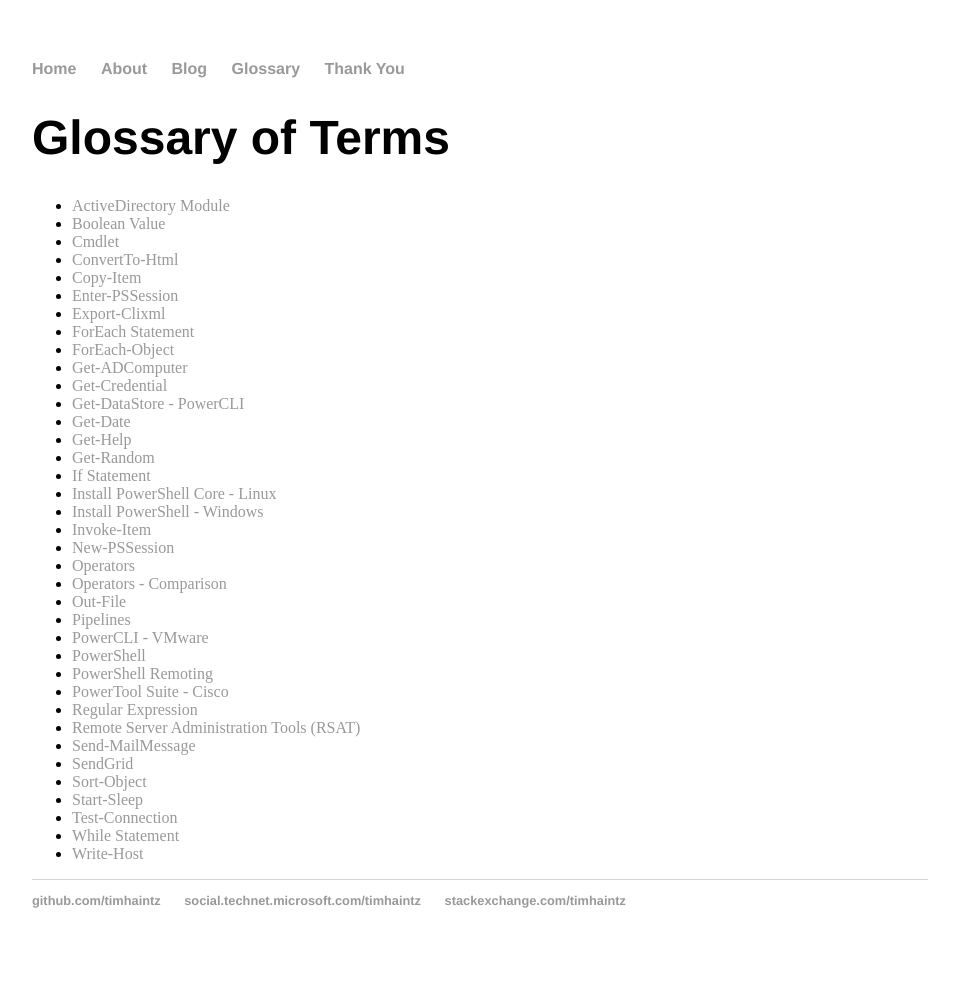
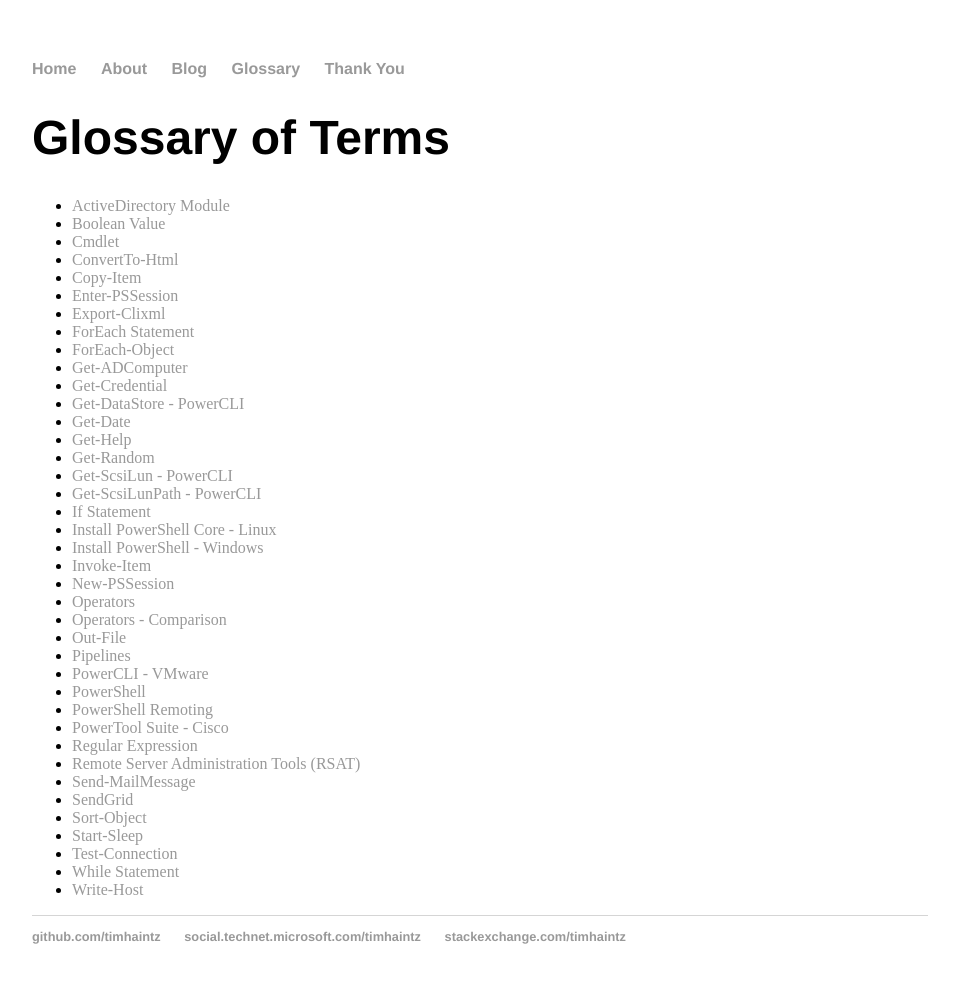
Before and after one commit to timhaintz/timhaintz.github.io, a Jekyll site: the page built from glossary/index.md, in a window 1280 px wide. Shown: the whole page, without its empty margins (160-1119 px from the left). Built offline with Jekyll 4.4.1, drawn with Linux system fonts in a browser that asks for light colours; before the commit the page ends 968 px from its top, so only the background shows below that.

Commit message:
Update index.md

```diff
--- a/glossary/index.md
+++ b/glossary/index.md
@@ -20,6 +20,8 @@
 * [Get-Date](https://docs.microsoft.com/en-us/powershell/module/microsoft.powershell.utility/get-date?view=powershell-6)
 * [Get-Help](https://docs.microsoft.com/en-us/powershell/module/microsoft.powershell.core/get-help?view=powershell-6)
 * [Get-Random](https://docs.microsoft.com/en-us/powershell/module/microsoft.powershell.utility/get-random?view=powershell-6)
+* [Get-ScsiLun - PowerCLI](https://code.vmware.com/docs/6702/cmdlet-reference#/doc/Get-ScsiLun.html)
+* [Get-ScsiLunPath - PowerCLI](https://code.vmware.com/docs/6702/cmdlet-reference#/doc/Get-ScsiLunPath.html)
 * [If Statement](https://docs.microsoft.com/en-us/powershell/module/microsoft.powershell.core/about/about_if?view=powershell-6)
 * [Install PowerShell Core - Linux](https://docs.microsoft.com/en-us/powershell/scripting/setup/installing-powershell-core-on-linux?view=powershell-6)
 * [Install PowerShell - Windows](https://docs.microsoft.com/en-us/powershell/scripting/setup/installing-windows-powershell?view=powershell-6)
```
